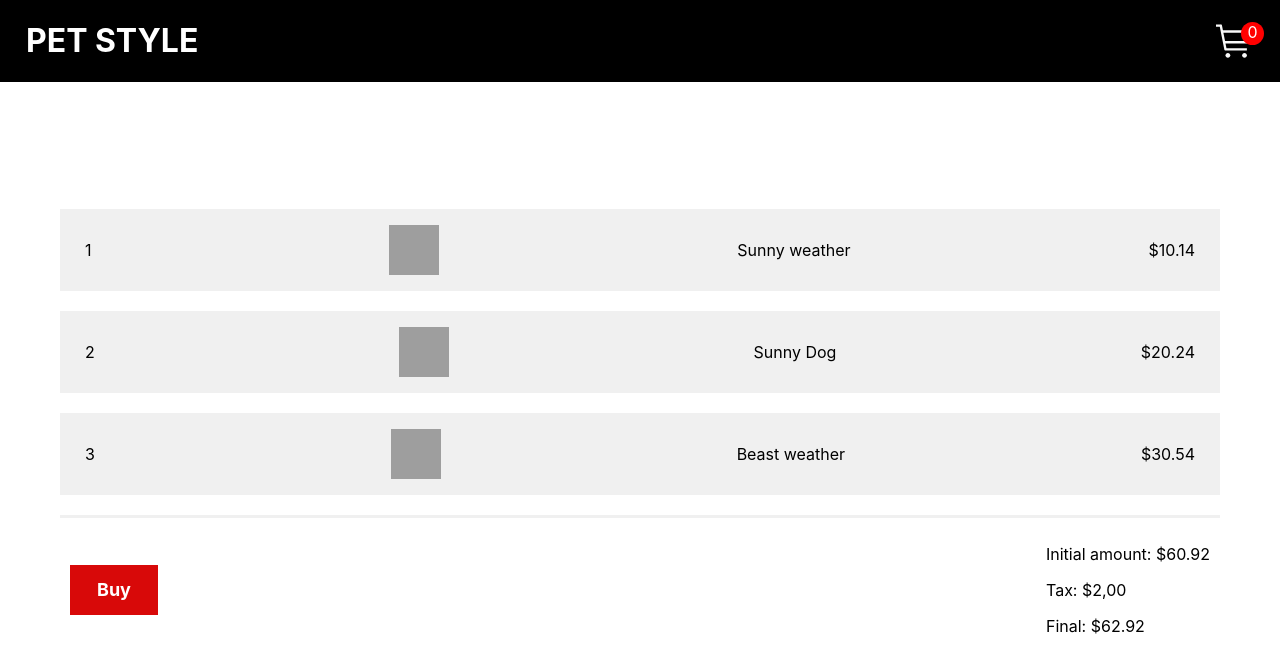
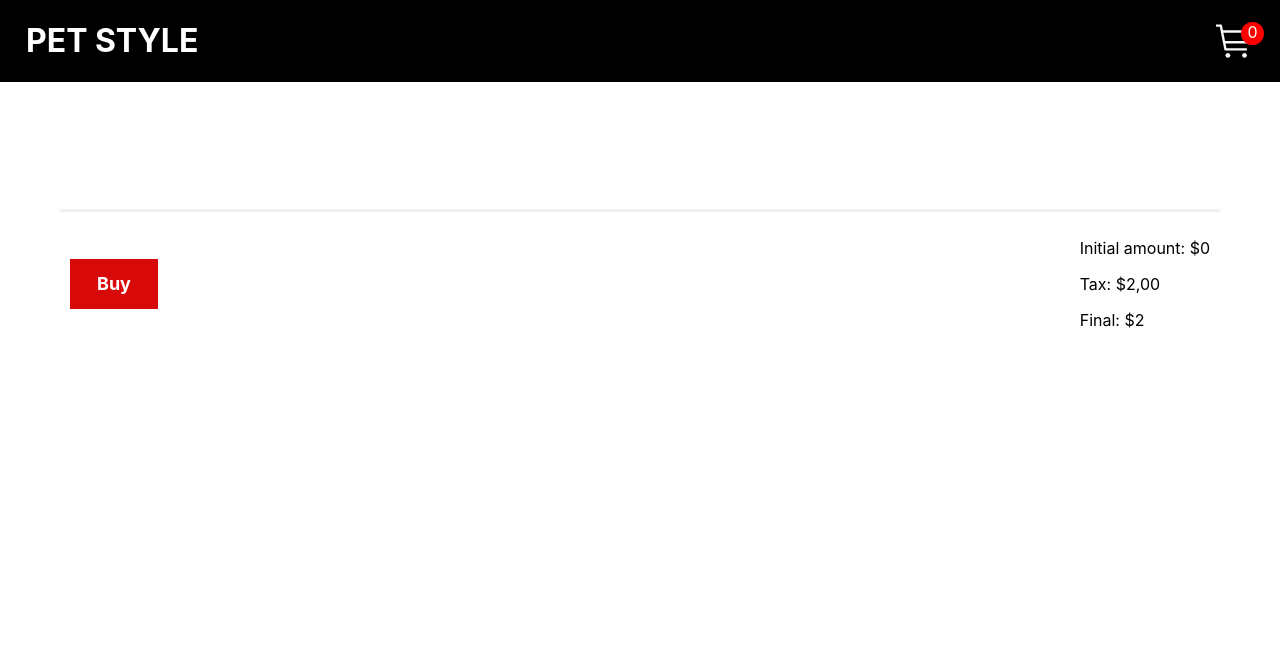
Before and after one commit to mr-nazarii/petClothesStore, a Next.js app: page /cart in a window 1280 px wide. Shown: the top 672 px of the page. Built offline with nearby package versions, Linux system fonts and the light colour scheme; grey boxes are pictures that could not be loaded.

Commit message:
configure store

```diff
--- a/components/receipt/ReceiptList.tsx
+++ b/components/receipt/ReceiptList.tsx
@@ -1,15 +1,18 @@
 import Image from "next/image";
 import React from "react";
 import { testRender } from "../../data/renderdata.";
+import { useAppSelector } from "../../hooks/hooks";
+import { RootState } from "../../store/store";
 import styles from "../../styles/Receipt/_Receipt.module.scss";
 import { ReciptItem } from "./ReciptItem";
 
 export const ReceiptList = () => {
   let amount = 0;
+  const { itemList } = useAppSelector((state: RootState) => state.item.cart);
 
   return (
     <div className={styles.receipt}>
-      {testRender.map(({ id, title, price, src }) => {
+      {itemList.map(({ id, title, price, src }) => {
         amount += +price;
 
         return (
@@ -19,9 +22,9 @@ export const ReceiptList = () => {
       <div className={styles.details}>
         <a className={styles.button}>Buy</a>
         <div className={styles.amount}>
-          <p>Initial amount: ${amount}</p>
+          <p>Initial amount: ${Number(amount.toFixed(6))}</p>
           <p>Tax: $2,00</p>
-          <p>Final: ${amount + 2}</p>
+          <p>Final: ${Number(amount.toFixed(6)) + 2}</p>
         </div>
       </div>
     </div>
--- a/components/shop/Header.tsx
+++ b/components/shop/Header.tsx
@@ -2,8 +2,12 @@ import Link from "next/link";
 import React from "react";
 import { Cart } from "../Cart";
 import styles from "../../styles/Shop/_Header.module.scss";
+import { useAppSelector } from "../../hooks/hooks";
+import { RootState } from "../../store/store";
 
 export const Header = () => {
+  const { cart } = useAppSelector((state: RootState) => state.item);
+
   return (
     <header className={styles.header}>
       <Link href="/">
@@ -13,7 +17,7 @@ export const Header = () => {
       </Link>
       <Link href="cart">
         <a>
-          <Cart>0</Cart>{" "}
+          <Cart>{cart.itemsInCart}</Cart>
         </a>
       </Link>
     </header>
--- /dev/null
+++ b/hooks/hooks.ts
@@ -0,0 +1,5 @@
+import { AppDispatch, RootState } from "./../store/store";
+import { TypedUseSelectorHook, useDispatch, useSelector } from "react-redux";
+
+export const useAppDispatch: () => AppDispatch = useDispatch;
+export const useAppSelector: TypedUseSelectorHook<RootState> = useSelector;
--- a/package.json
+++ b/package.json
@@ -10,10 +10,13 @@
   },
   "dependencies": {
     "@apollo/client": "^3.6.9",
+    "@redux-devtools/extension": "^3.2.2",
+    "@reduxjs/toolkit": "^1.8.3",
     "graphql": "^16.5.0",
     "next": "12.2.3",
     "react": "18.2.0",
     "react-dom": "18.2.0",
+    "react-redux": "^8.0.2",
     "react-select": "^5.4.0"
   },
   "devDependencies": {
--- a/pages/_app.tsx
+++ b/pages/_app.tsx
@@ -1,8 +1,14 @@
 import "../styles/globals.scss";
 import type { AppProps } from "next/app";
+import { Provider } from "react-redux";
+import { store } from "../store/store";
 
 function MyApp({ Component, pageProps }: AppProps) {
-  return <Component {...pageProps} />;
+  return (
+    <Provider store={store}>
+      <Component {...pageProps} />
+    </Provider>
+  );
 }
 
 export default MyApp;
--- /dev/null
+++ b/store/slices/itemSlicer.ts
@@ -0,0 +1,22 @@
+import { testRender } from "./../../data/renderdata.";
+import { createSlice, PayloadAction } from "@reduxjs/toolkit";
+
+const itemSlice = createSlice({
+  name: "item",
+  initialState: {
+    items: testRender,
+    cart: {
+      itemsInCart: 0,
+      itemList: [],
+    },
+  },
+  reducers: {
+    addToTheCart: (state: { cart: any }, action: PayloadAction<object>) => {
+      state.cart.itemsInCart = state.cart.itemsInCart + 1;
+      state.cart.itemList.push(action.payload);
+    },
+  },
+});
+
+export const { addToTheCart } = itemSlice.actions;
+export default itemSlice.reducer;
--- /dev/null
+++ b/store/store.ts
@@ -0,0 +1,11 @@
+import { configureStore } from "@reduxjs/toolkit";
+import itemReducer from "./slices/itemSlicer";
+
+export const store = configureStore({
+  reducer: {
+    item: itemReducer,
+  },
+});
+
+export type RootState = ReturnType<typeof store.getState>;
+export type AppDispatch = typeof store.dispatch;
--- a/styles/mixins.scss
+++ b/styles/mixins.scss
@@ -22,6 +22,7 @@
 }
 
 @mixin button($color: $red, $backgroundColor: $white) {
+  cursor: pointer;
   display: inline-block;
   font-size: 16px;
   line-height: 28px;
```
Also changed, not shown: components/shop/Item.tsx (+19 -1 lines), pages/shop.tsx (+6 -3 lines), 1 other file (tests, documents, lock files or other folders).
